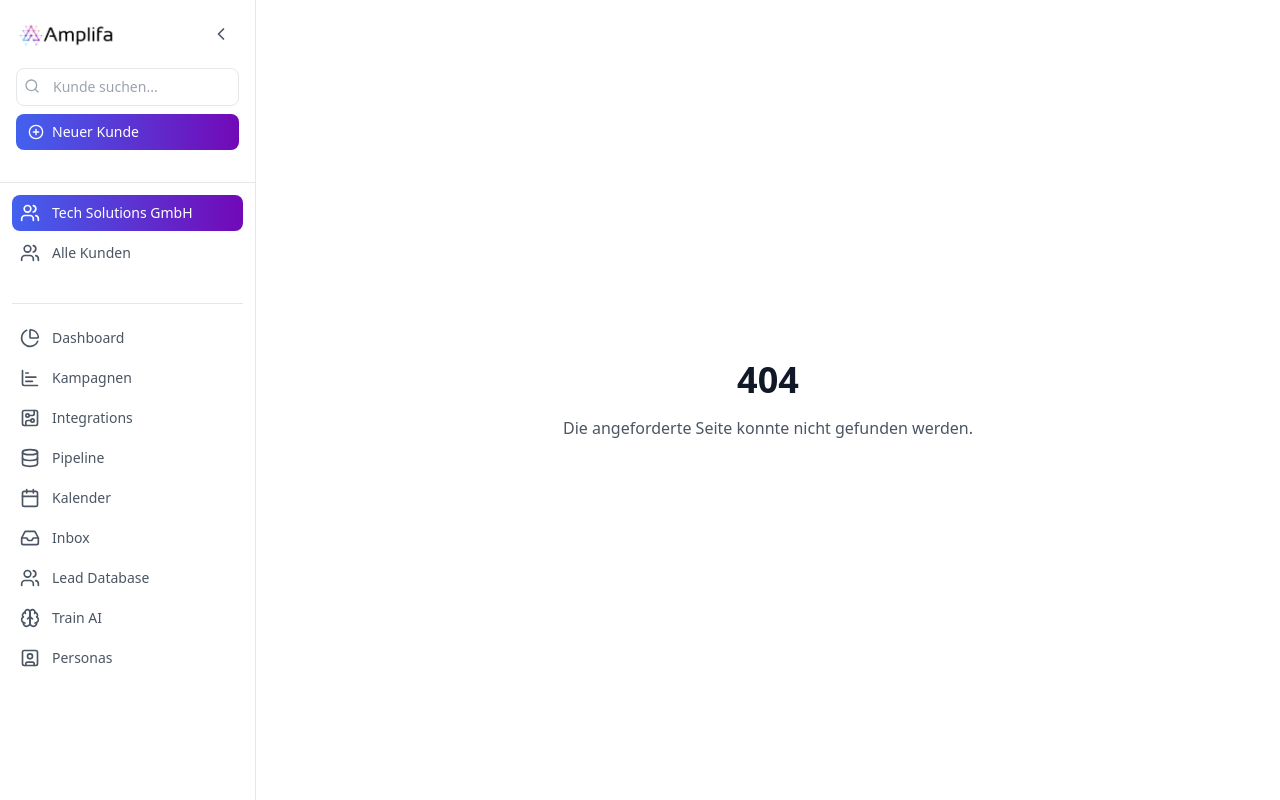
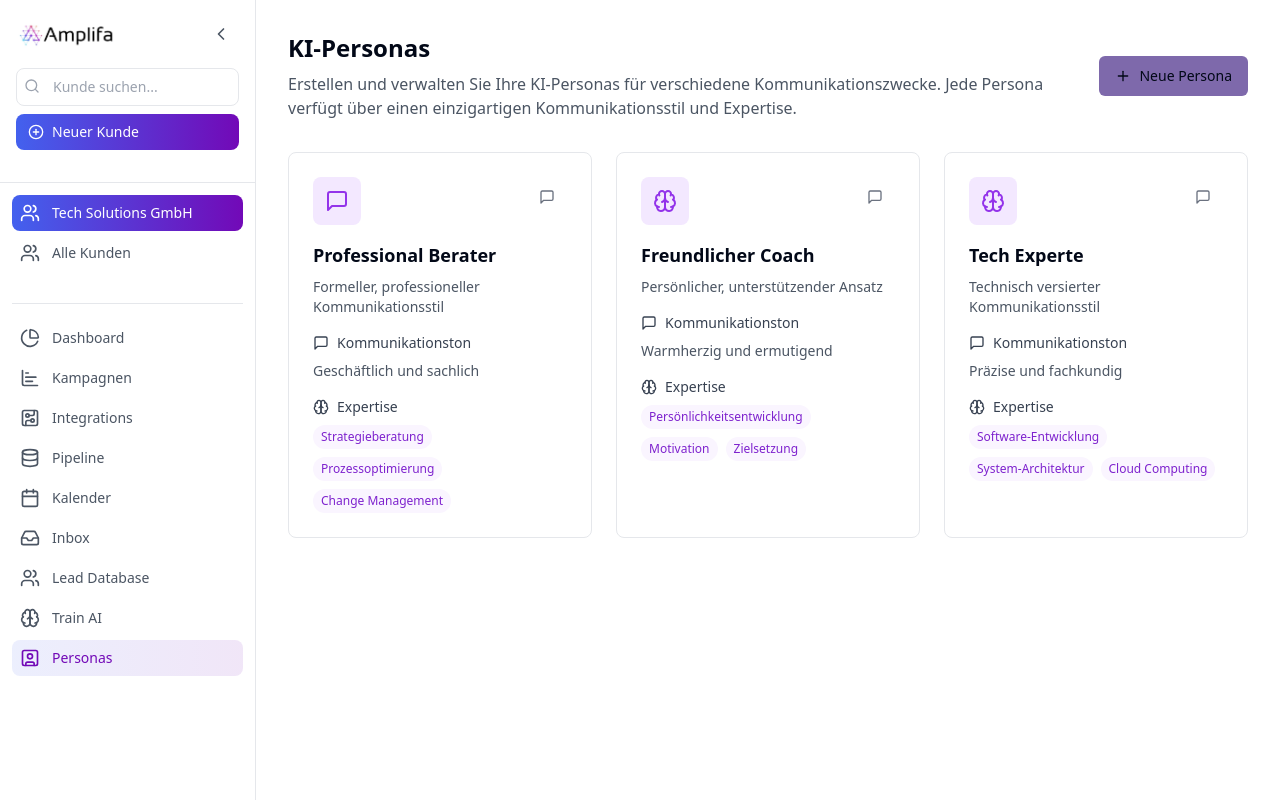
Before and after one commit to afilipiak25/agency-insight-portal, a React (Vite) app: page /personas in a window 1280 px wide. Before the commit this address had no page. Built offline with nearby package versions, Linux system fonts and the light colour scheme.

Commit message:
Add Personas Page
Adds a detailed AI personas page.  This page will be linked to the sidebar and have a design as described in the prompt.

```diff
--- a/src/App.tsx
+++ b/src/App.tsx
@@ -14,6 +14,7 @@ import Calendar from "./pages/Calendar";
 import LeadDatabase from "./pages/LeadDatabase";
 import Inbox from "./pages/Inbox";
 import TrainAI from "./pages/TrainAI";
+import Personas from "./pages/Personas";
 
 const queryClient = new QueryClient();
 
@@ -33,6 +34,7 @@ const App = () => (
           <Route path="/leads" element={<LeadDatabase />} />
           <Route path="/inbox" element={<Inbox />} />
           <Route path="/train-ai" element={<TrainAI />} />
+          <Route path="/personas" element={<Personas />} />
           <Route path="*" element={<NotFound />} />
         </Routes>
       </BrowserRouter>
--- a/src/components/Sidebar.tsx
+++ b/src/components/Sidebar.tsx
@@ -26,7 +26,7 @@ const navItems = [
   { icon: Inbox, label: 'Inbox', path: '/inbox' },
   { icon: Users, label: 'Lead Database', path: '/leads' },
   { icon: Brain, label: 'Train AI', path: '/train-ai' },
-  { icon: UserSquare, label: 'Personas' },
+  { icon: UserSquare, label: 'Personas', path: '/personas' },
 ];
 
 export const Sidebar = ({ onClientSelect }: { onClientSelect: (clientId: number) => void }) => {
--- /dev/null
+++ b/src/pages/Personas.tsx
@@ -0,0 +1,108 @@
+
+import { Layout } from "@/components/Layout";
+import { Button } from "@/components/ui/button";
+import { MessageSquare, Brain, Plus } from "lucide-react";
+
+interface PersonaCard {
+  title: string;
+  description: string;
+  communicationStyle: string;
+  expertise: string[];
+  icon: React.ReactNode;
+}
+
+const personaCards: PersonaCard[] = [
+  {
+    title: "Professional Berater",
+    description: "Formeller, professioneller Kommunikationsstil",
+    communicationStyle: "Geschäftlich und sachlich",
+    expertise: ["Strategieberatung", "Prozessoptimierung", "Change Management"],
+    icon: <div className="w-12 h-12 bg-purple-100 rounded-lg flex items-center justify-center">
+      <MessageSquare className="w-6 h-6 text-purple-600" />
+    </div>
+  },
+  {
+    title: "Freundlicher Coach",
+    description: "Persönlicher, unterstützender Ansatz",
+    communicationStyle: "Warmherzig und ermutigend",
+    expertise: ["Persönlichkeitsentwicklung", "Motivation", "Zielsetzung"],
+    icon: <div className="w-12 h-12 bg-purple-100 rounded-lg flex items-center justify-center">
+      <Brain className="w-6 h-6 text-purple-600" />
+    </div>
+  },
+  {
+    title: "Tech Experte",
+    description: "Technisch versierter Kommunikationsstil",
+    communicationStyle: "Präzise und fachkundig",
+    expertise: ["Software-Entwicklung", "System-Architektur", "Cloud Computing"],
+    icon: <div className="w-12 h-12 bg-purple-100 rounded-lg flex items-center justify-center">
+      <Brain className="w-6 h-6 text-purple-600" />
+    </div>
+  }
+];
+
+const Personas = () => {
+  return (
+    <Layout>
+      <div className="p-8 max-w-7xl mx-auto">
+        <div className="flex justify-between items-center mb-8">
+          <div>
+            <h1 className="text-2xl font-semibold mb-2">KI-Personas</h1>
+            <p className="text-gray-600">
+              Erstellen und verwalten Sie Ihre KI-Personas für verschiedene Kommunikationszwecke. Jede Persona verfügt über einen einzigartigen Kommunikationsstil und Expertise.
+            </p>
+          </div>
+          <Button className="bg-[#7E69AB] hover:bg-[#6A5A91] gap-2">
+            <Plus className="w-4 h-4" />
+            Neue Persona
+          </Button>
+        </div>
+
+        <div className="grid grid-cols-1 md:grid-cols-2 lg:grid-cols-3 gap-6">
+          {personaCards.map((persona, index) => (
+            <div key={index} className="bg-white rounded-lg border border-gray-200 p-6 hover:shadow-md transition-shadow">
+              <div className="flex items-start justify-between mb-4">
+                {persona.icon}
+                <Button variant="ghost" size="icon">
+                  <MessageSquare className="w-4 h-4 text-gray-500" />
+                </Button>
+              </div>
+
+              <h3 className="text-lg font-semibold mb-2">{persona.title}</h3>
+              <p className="text-gray-600 text-sm mb-4">{persona.description}</p>
+
+              <div className="space-y-4">
+                <div>
+                  <h4 className="text-sm font-medium text-gray-700 mb-2 flex items-center gap-2">
+                    <MessageSquare className="w-4 h-4" />
+                    Kommunikationston
+                  </h4>
+                  <p className="text-sm text-gray-600">{persona.communicationStyle}</p>
+                </div>
+
+                <div>
+                  <h4 className="text-sm font-medium text-gray-700 mb-2 flex items-center gap-2">
+                    <Brain className="w-4 h-4" />
+                    Expertise
+                  </h4>
+                  <div className="flex flex-wrap gap-2">
+                    {persona.expertise.map((skill, skillIndex) => (
+                      <span
+                        key={skillIndex}
+                        className="px-2 py-1 bg-purple-50 text-purple-700 rounded-full text-xs"
+                      >
+                        {skill}
+                      </span>
+                    ))}
+                  </div>
+                </div>
+              </div>
+            </div>
+          ))}
+        </div>
+      </div>
+    </Layout>
+  );
+};
+
+export default Personas;
```
